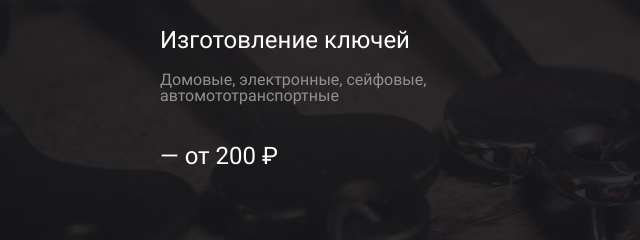
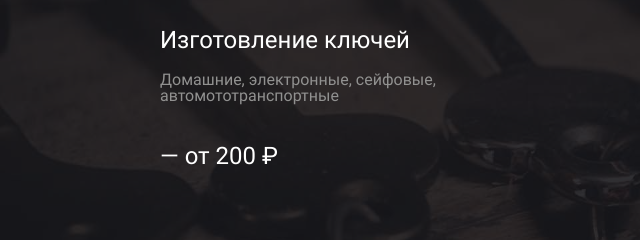
Before and after one commit to kastn23/kastn23.github.io, a plain HTML site: page index.html in a window 1280 px wide. Shown: the part 467-707 px from the top of the page, 0-640 px from the left. Drawn offline with Linux system fonts and the light colour scheme.

Commit message:
Update index.html

```diff
--- a/index.html
+++ b/index.html
@@ -53,7 +53,7 @@
 							<img class="key" src="img/keys.png" alt="Ключ">
 							<h3><strong>Изготовление ключей</strong></h3>
 							<div class="about">
-							<h5><strong>Домовые</strong>, <strong>электронные</strong>, <strong>сейфовые</strong>, <strong>автомототранспортные</strong></h5>
+							<h5><strong>Домашние</strong>, <strong>электронные</strong>, <strong>сейфовые</strong>, <strong>автомототранспортные</strong></h5>
 							</div>
 							<h3>— от 200 ₽</h3>
 						</div>
```
